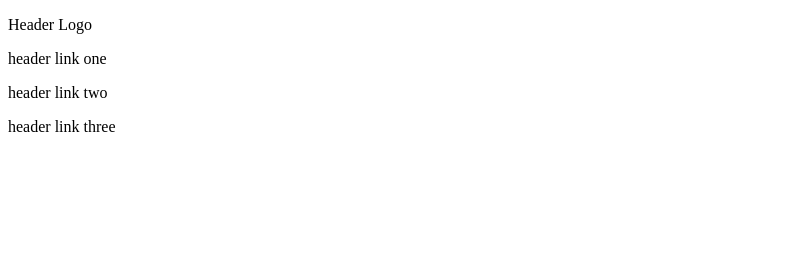
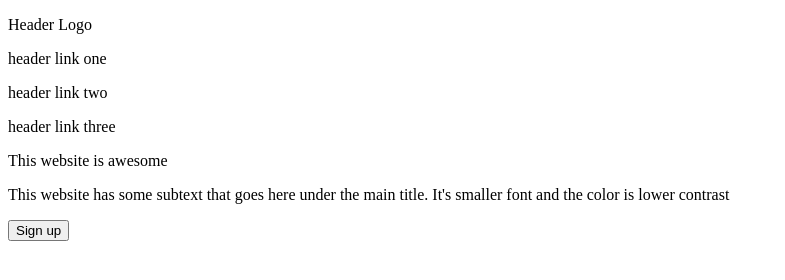
Before and after one commit to hechuno/landing-page, a plain HTML site: page index.html in a window 1280 px wide. Shown: the whole page, without its empty margins (0-785 px from the left). Drawn offline with Linux system fonts and the light colour scheme.

Commit message:
finished section-1 html

```diff
--- a/index.html
+++ b/index.html
@@ -17,6 +17,17 @@
                 <p>header link three</p>
             </div>
         </div>
+
+        <span class="section-1-content">
+            <div class="section-1-left">
+                <p>This website is awesome</p>
+                <p>This website has some subtext that goes here under the main title. It's smaller font and the color is lower contrast</p>
+                <button class="button 1">Sign up</button>
+            </div>
+            <div class="section-1-right">
+
+            </div>
+        </span>
     </span>
 
 
```
